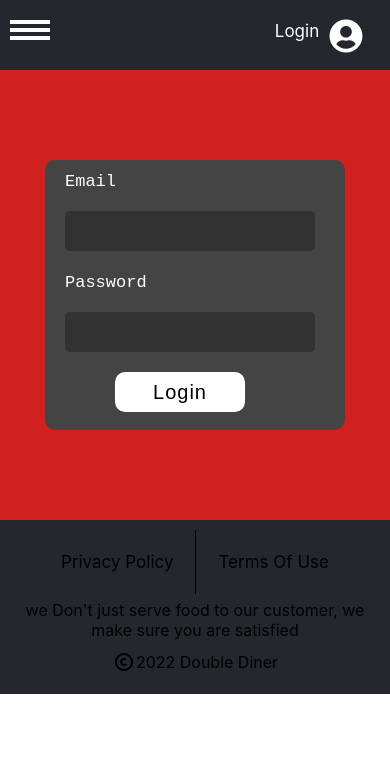
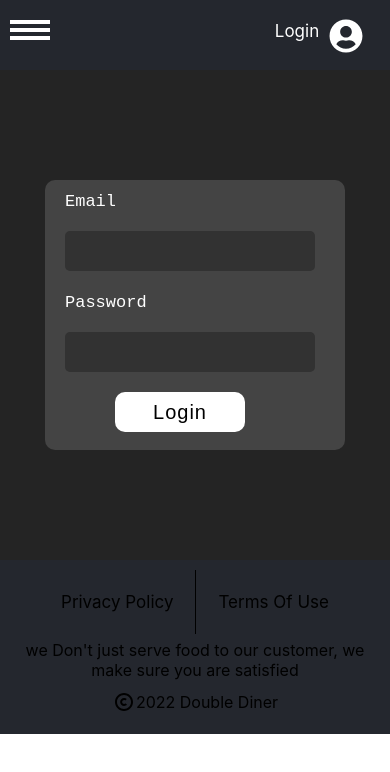
Before and after one commit to MohamedAhmeDdev/Double-Diner, a React (Create React App) app in the folder frontend_user/: page /Login in a window 390 px wide. Shown: the top 772 px of the page. Built offline with nearby package versions, Linux system fonts and the light colour scheme; a web font is replaced by a local one.

Commit message:
fixing errors

```diff
--- a/frontend_user/src/css/Login.css
+++ b/frontend_user/src/css/Login.css
@@ -129,11 +129,11 @@
 @media only screen and (max-width: 480px){
 
     .container-Form{
-        background-color: #d12020;
+        background-color: #242424;
         justify-content: center;
         align-items: center;
         display: flex;
-        height: 450px;
+        height: 490px;
         width: 100%;
     }
 
--- a/frontend_user/src/css/Menu.css
+++ b/frontend_user/src/css/Menu.css
@@ -208,7 +208,7 @@
     .add{
         color: black;
         border-radius: 50px;
-        margin: 20px 50px;
+        margin: 40px 50px;
         outline: none;
         border: none;
         background-color: rgba(255, 217, 0, 0.747);
--- a/frontend_user/src/css/RigistrationForm.css
+++ b/frontend_user/src/css/RigistrationForm.css
@@ -71,7 +71,7 @@
     justify-content: center;
     align-items: center;
     display: flex;
-    height: 750px;
+    height: 780px;
     width: 100%;
 }
 
```
